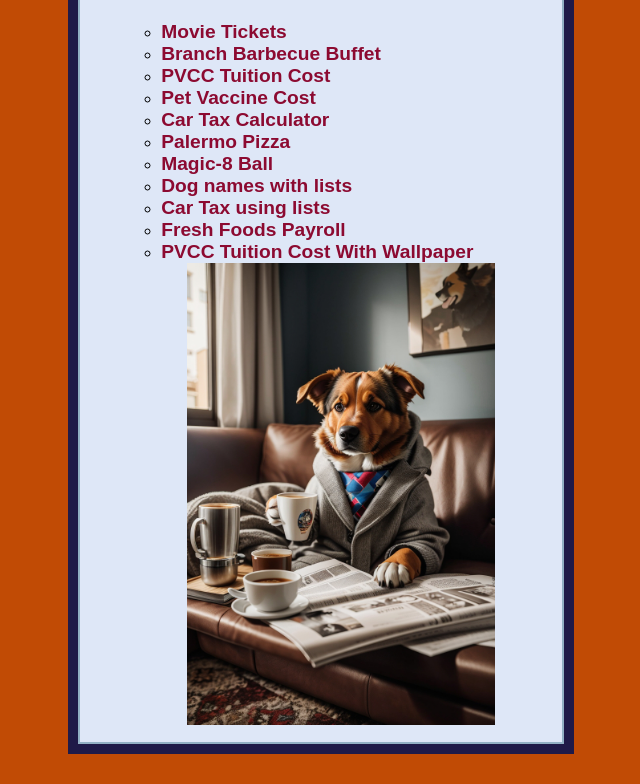
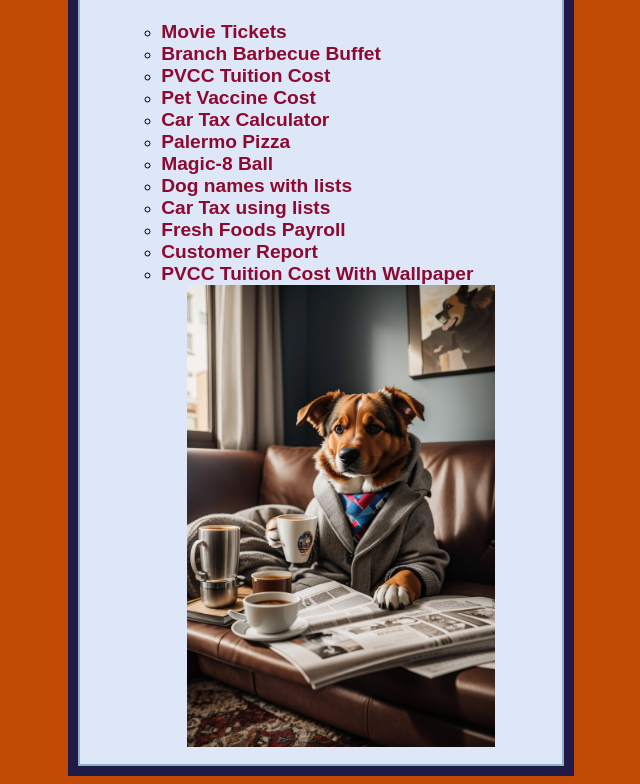
Before and after one commit to joshuavernon-pvcc/joshuavernon-pvcc.github.io, a plain HTML site: page index.html in a window 1280 px wide. Shown: the part 713-1497 px from the top of the page, without its empty margins (319-959 px from the left). Before the commit the page ends 1475 px from the top, so only its background shows below. Drawn offline with Linux system fonts and the light colour scheme.

Commit message:
Update index.html

```diff
--- a/index.html
+++ b/index.html
@@ -94,6 +94,7 @@ a:active{
     <li><a href = "dogs.py">Dog names with lists</lil>
     <li><a href = "cartaxlist.py">Car Tax using lists</li>
     <li><a href = "freshfoods.py">Fresh Foods Payroll</li>
+    <li><a href = "custreport.py">Customer Report</li>
     <li><a href = "tuition-w-html.py">PVCC Tuition Cost With Wallpaper</li>
 </ul>
 <img src="classydog.jpg" alt=Classy Dog style="width:70%; display:block; margin:auto;">
```
